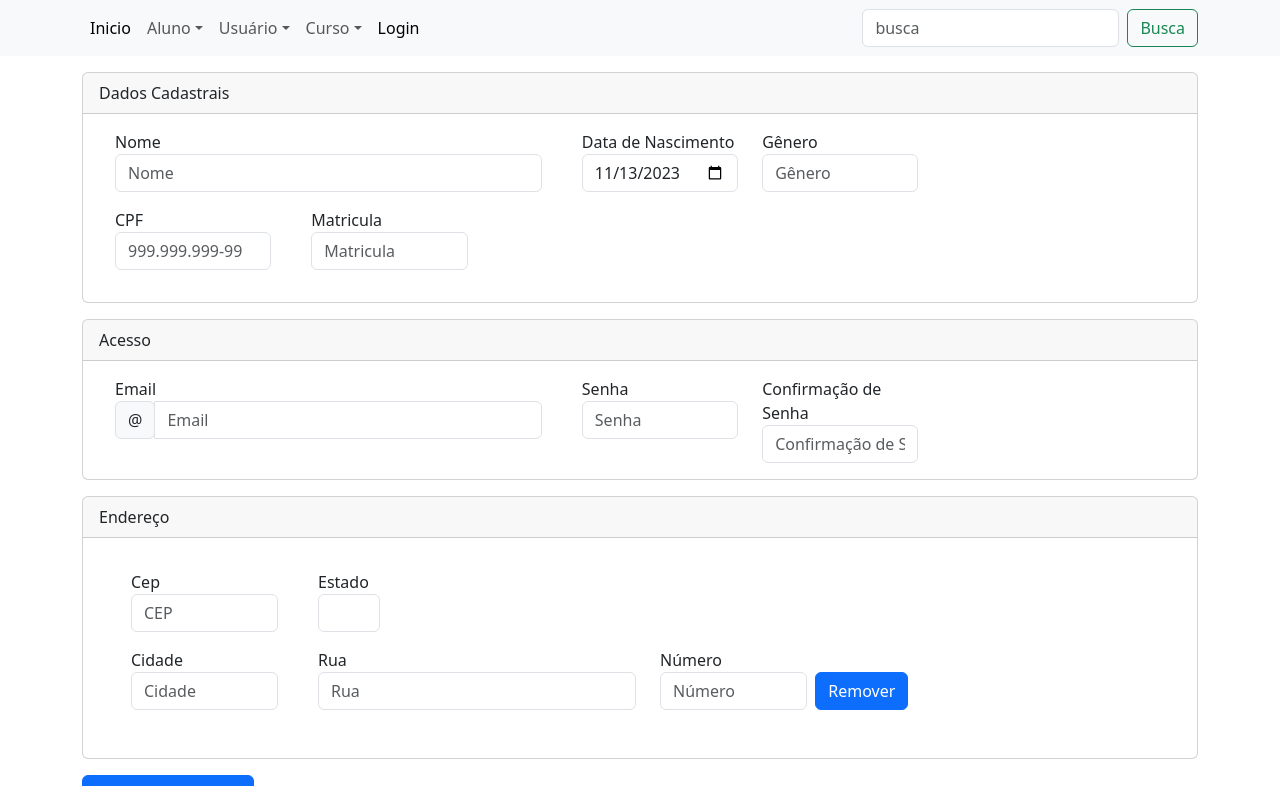
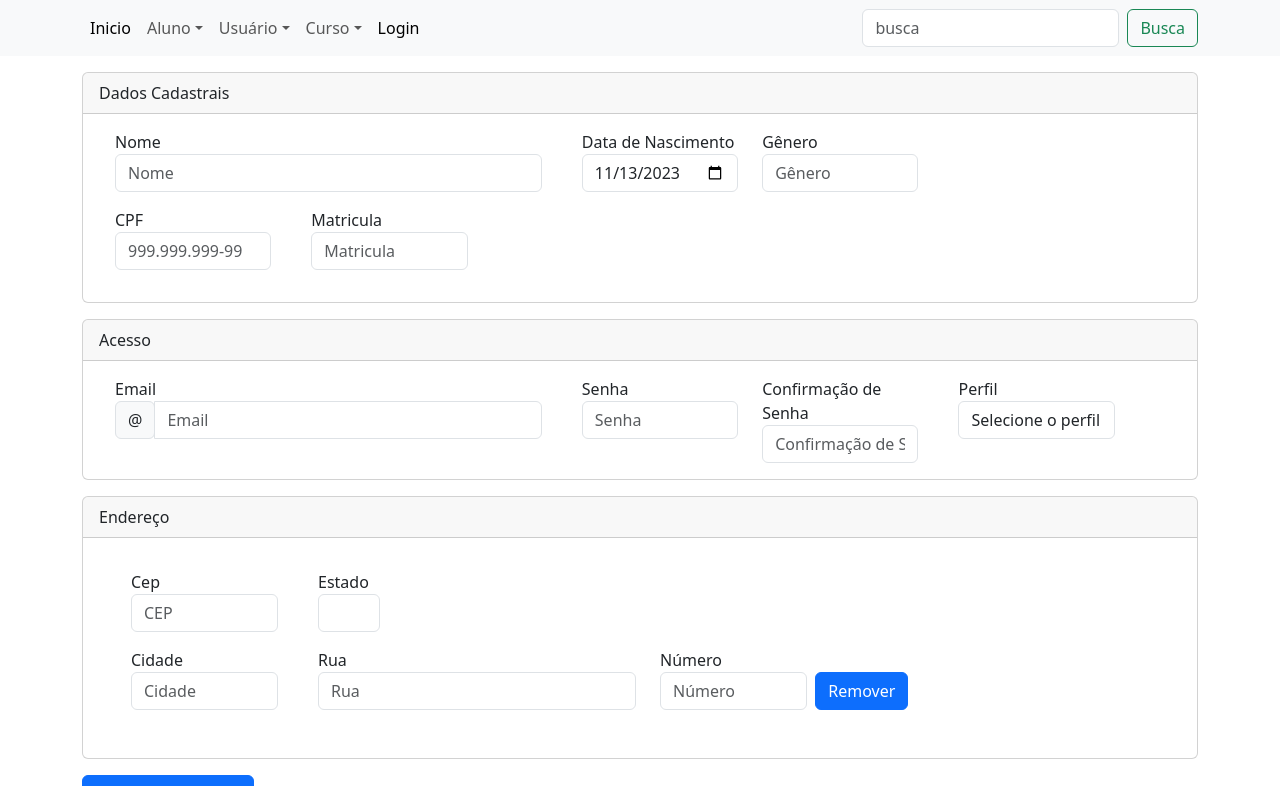
Before and after one commit to gilneiaquino/escolar-web, a React (Create React App) app: page /usuario-form in a window 1280 px wide. Shown: the top 786 px of the page. Built offline with nearby package versions, Linux system fonts and the light colour scheme.

Commit message:
perrfil na tela de cadastro

```diff
--- a/src/app/Usuario/UsuarioForm.tsx
+++ b/src/app/Usuario/UsuarioForm.tsx
@@ -32,7 +32,8 @@ const UsuarioForm: React.FC = () => {
     email: '',
     cpf: '',
     senha: '',
-    confirmacaoSenha: ''
+    confirmacaoSenha: '',
+    perfil: ''
   };
 
   const [usuario, setUsuario] = useState(initialState);
@@ -45,7 +46,14 @@ const UsuarioForm: React.FC = () => {
   const [erroEmail, setErroEmail] = useState<string>('');
   const [erroSenha, setErroSenha] = useState<string>('');
   const [erroConfirmacaoSenha, setErroConfirmacaoSenha] = useState<string>('');
+  const [erroPerfil, setErroPerfil] = useState<string>('');
 
+
+  const opcoesPerfil = [
+    { valor: 1, rotulo: 'Admin' },
+    { valor: 2, rotulo: 'Estudante' },
+    { valor: 3, rotulo: 'Professor' },
+  ]
 
 
   const { id } = useParams();
@@ -123,6 +131,18 @@ const UsuarioForm: React.FC = () => {
     setUsuario({ ...usuario, telefones: novosTelefones });
   };
 
+  const handleChangePerfil = (e: any) => {
+    const perfilSelecionado = e.target.value;
+    setUsuario((prevUsuario) => ({ ...prevUsuario, perfil: perfilSelecionado }));
+
+    // Lógica de validação para o perfil
+    if (perfilSelecionado === '') {
+      setErroPerfil('Selecione o perfil');
+    } else {
+      setErroPerfil('');
+    }
+  };
+
   const handleSubmit = (e: any) => {
     if (validarForm(usuario)) {
       if (usuario.senha !== usuario.confirmacaoSenha) {
@@ -194,7 +214,9 @@ const UsuarioForm: React.FC = () => {
       enderecos: usuario.enderecos,
       telefones: usuario.telefones,
       matricula: usuario.matricula,
-      senha: usuario.senha
+      senha: usuario.senha,
+      perfil: usuario.perfil
+
     };
 
     usuarioController.handleAdicionarUsuario(
@@ -228,7 +250,8 @@ const UsuarioForm: React.FC = () => {
       }],
       email: '',
       cpf: '',
-      senha: ''
+      senha: '',
+      perfil: ''
     });
   };
 
@@ -382,6 +405,25 @@ const UsuarioForm: React.FC = () => {
                   onChange={(e) => setUsuario({ ...usuario, confirmacaoSenha: e.target.value })}
                 />
                 {erroConfirmacaoSenha && <div className="invalid-feedback">{erroConfirmacaoSenha}</div>}
+              </div>
+
+              <div className="form-group col-md-2 mx-sm-3">
+                <label>Perfil</label>
+                <select
+                  className={`form-control ${erroPerfil && 'is-invalid'}`}
+                  value={usuario.perfil}
+                  onChange={handleChangePerfil}
+                >
+                  <option value="" disabled>
+                    Selecione o perfil
+                  </option>
+                  {opcoesPerfil.map((opcao) => (
+                    <option key={opcao.valor} value={opcao.valor}>
+                      {opcao.rotulo}
+                    </option>
+                  ))}
+                </select>
+                {erroPerfil && <div className="invalid-feedback">{erroPerfil}</div>}
               </div>
             </div>
           </div>
--- a/src/app/modelos/Usuario.ts
+++ b/src/app/modelos/Usuario.ts
@@ -13,5 +13,5 @@ export interface Usuario {
     matricula: string;
     senha: string;
     confirmacaoSenha?: string
-
+    perfil: string
 }
```
Lines whose indentation alone changed are shown as unchanged.
